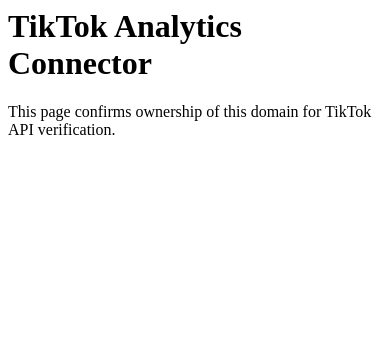
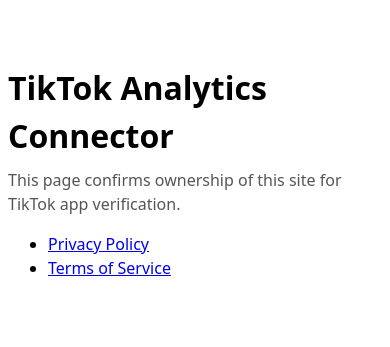
Before and after one commit to raychafin/tiktok-verification, a plain HTML site: page index.html in a window 390 px wide. Drawn offline with Linux system fonts and the light colour scheme.

Commit message:
Refactor index.html for improved layout and metadata
Updated HTML structure and added meta tags for better SEO and responsiveness.

```diff
--- a/index.html
+++ b/index.html
@@ -1,7 +1,19 @@
-<html>
-<head><title>TikTok Analytics Connector</title></head>
-  <body>
-<h1>TikTok Analytics Connector</h1>
-    <p>This page confirms ownership of this domain for TikTok API verification.</p>
-  </body>
+<!doctype html>
+<html lang="en">
+<head>
+  <meta charset="utf-8">
+  <meta name="viewport" content="width=device-width,initial-scale=1">
+  <title>TikTok Analytics Connector</title>
+  <!-- If TikTok gave you a meta verification tag, paste it right below this line -->
+</head>
+<body>
+  <main style="max-width:720px;margin:64px auto;font:16px/1.5 system-ui, -apple-system, Segoe UI, Roboto, Helvetica, Arial, sans-serif;">
+    <h1 style="margin-bottom:8px;">TikTok Analytics Connector</h1>
+    <p style="color:#555;margin-top:0;">This page confirms ownership of this site for TikTok app verification.</p>
+    <ul>
+      <li><a href="./privacy.html">Privacy Policy</a></li>
+      <li><a href="./terms.html">Terms of Service</a></li>
+    </ul>
+  </main>
+</body>
 </html>
```
